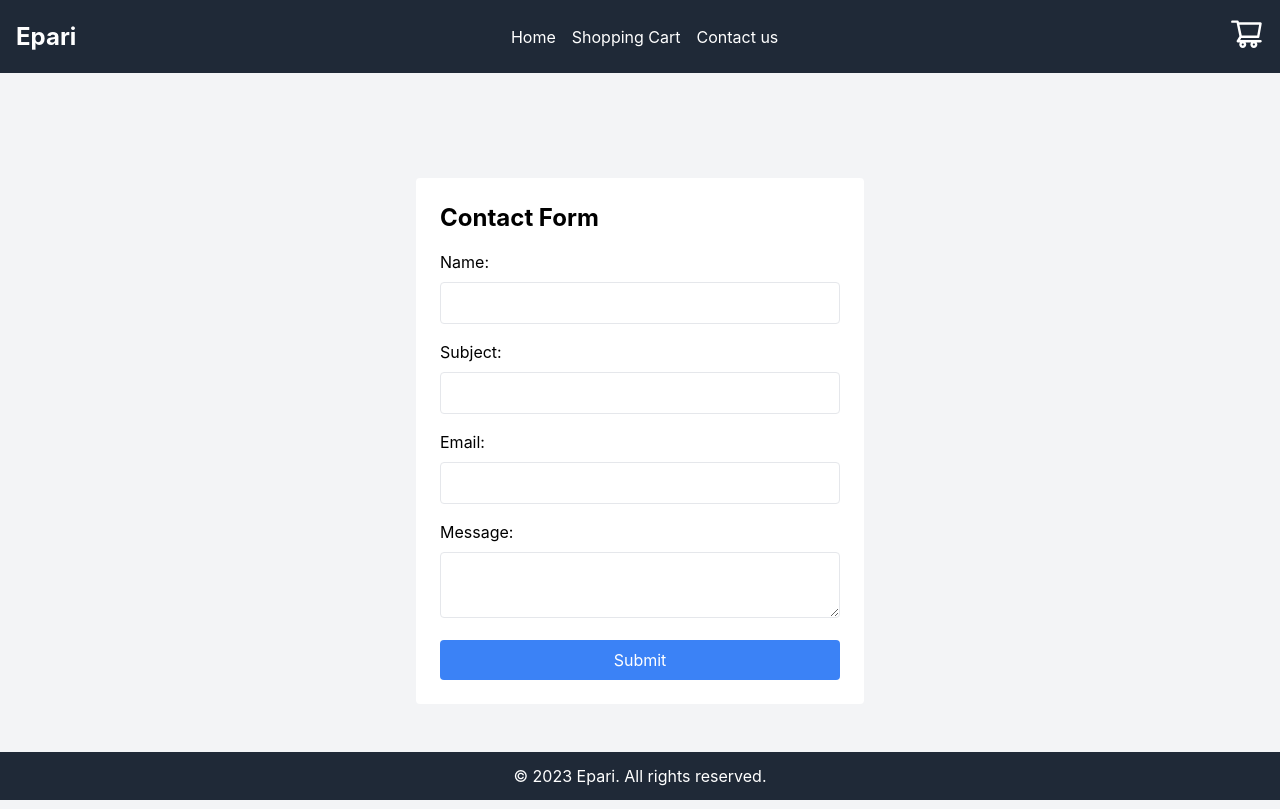
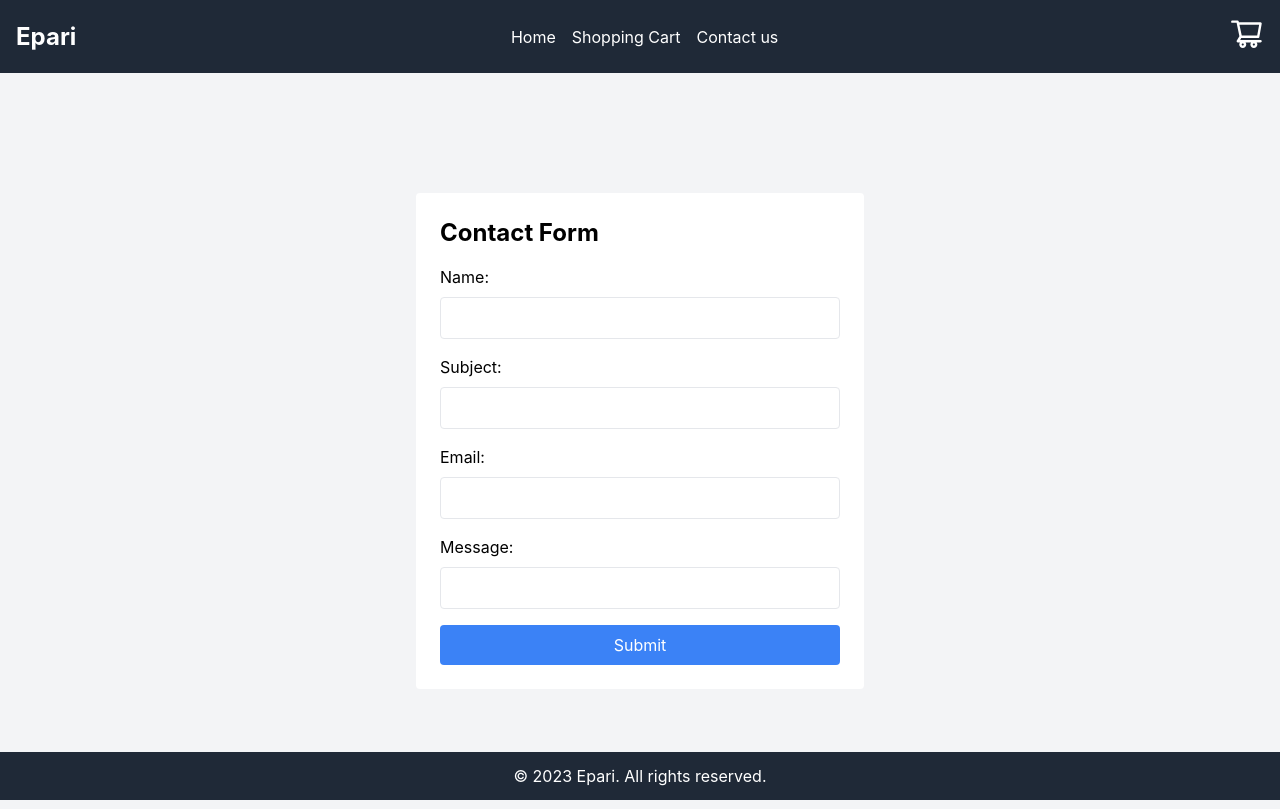
Before and after one commit to AdrianFred/webshop, a React (Create React App) app: page /contact in a window 1280 px wide. Built offline with nearby package versions, Linux system fonts and the light colour scheme.

Commit message:
Fixes last issues

```diff
--- a/src/pages/Contact.js
+++ b/src/pages/Contact.js
@@ -59,14 +59,14 @@ const ContactForm = () => {
         <label htmlFor="message" className="block mb-2">
           Message:
         </label>
-        <textarea
+        <input
           id="message"
           className="w-full p-2 mb-4 border border-gray-200 rounded"
           value={message}
           onChange={(e) => setMessage(e.target.value)}
           minLength={3}
           required
-        ></textarea>
+        ></input>
 
         <button type="submit" className="w-full p-2 text-white bg-blue-500 rounded hover:bg-blue-600">
           Submit
```
Also changed, not shown: src/pages/ProductPage.js (+0 -96 lines).
